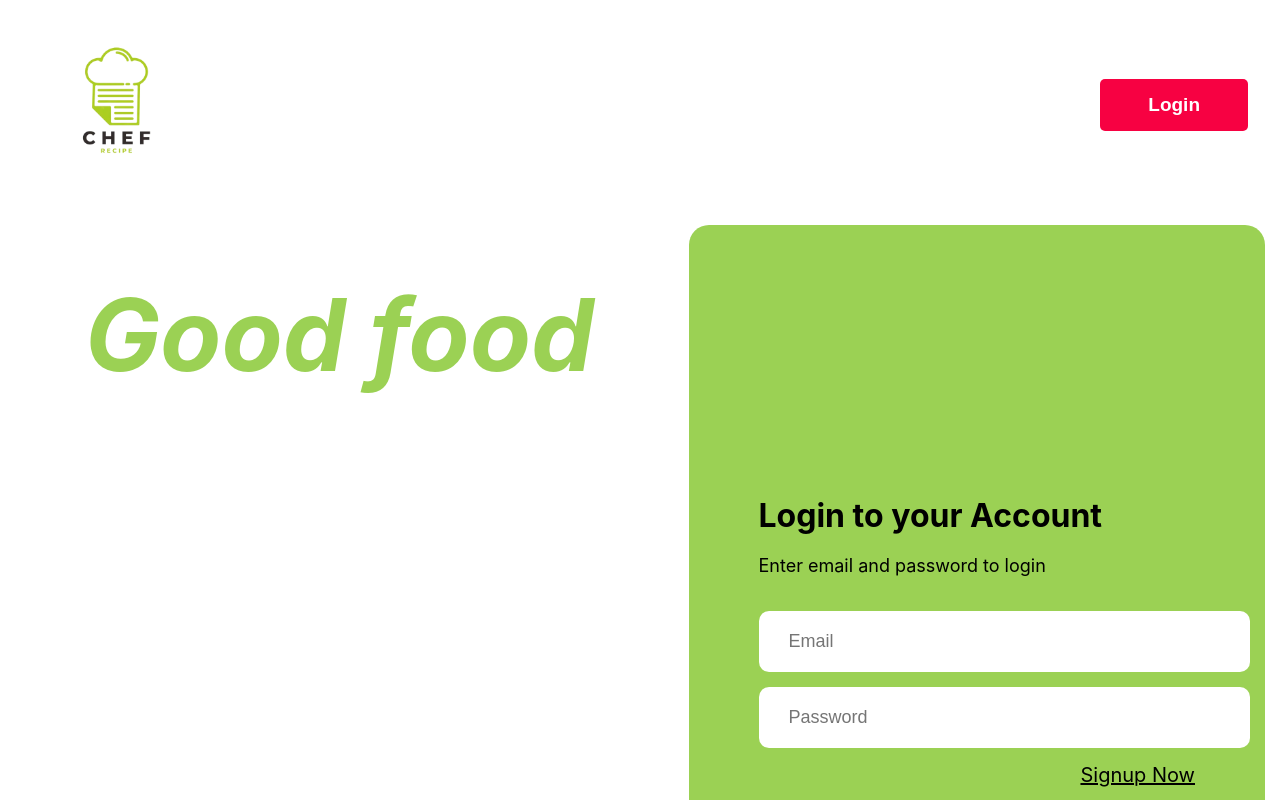
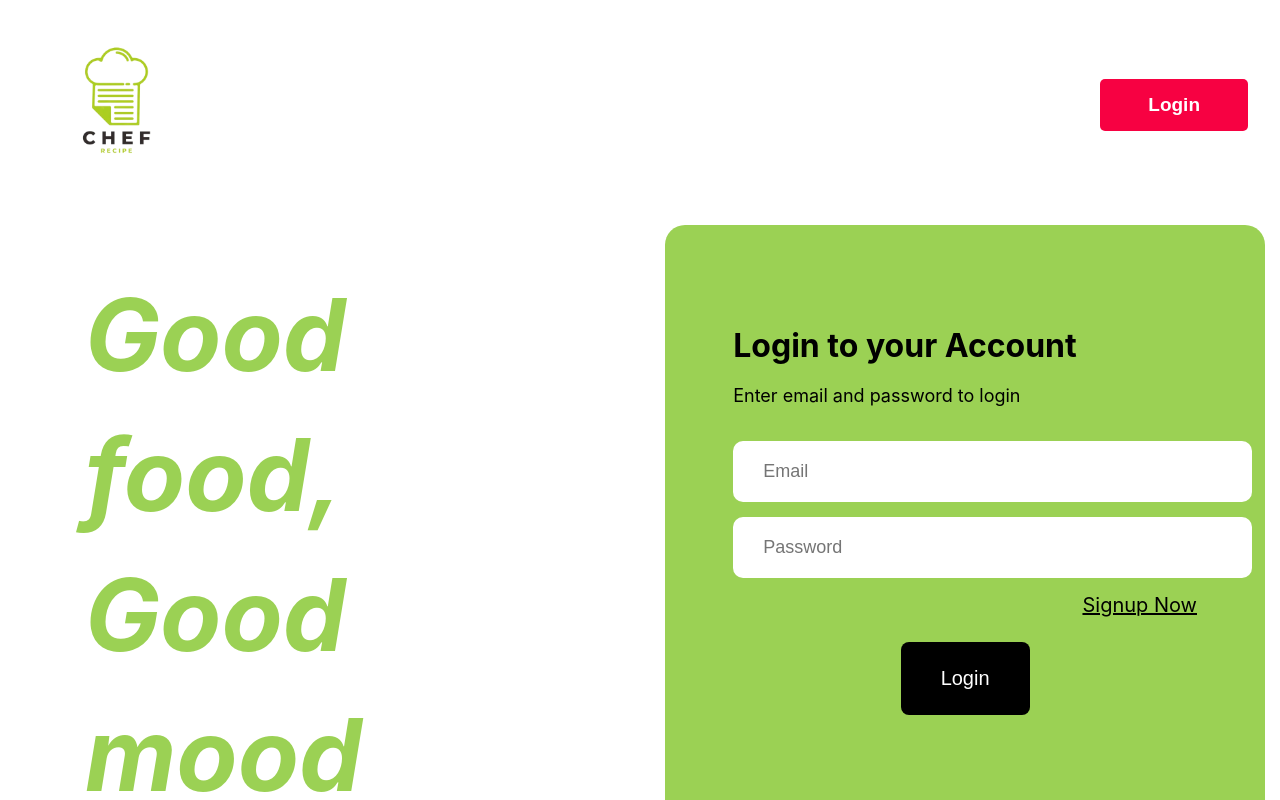
Before and after one commit to NithinVellodan/food-recipe-ui, a React (Create React App) app: page /auth/login/ in a window 1280 px wide. Shown: the top 800 px of the page. Built offline with nearby package versions, Linux system fonts and the light colour scheme.

Commit message:
front end styling completed

```diff
--- a/src/Components/Screens/Login.jsx
+++ b/src/Components/Screens/Login.jsx
@@ -47,7 +47,7 @@ function Login() {
       <Container>
         <LeftContainer>
           <HeaderContainer></HeaderContainer>
-          <MainHeading> Good food</MainHeading>
+          <MainHeading> Good food, Good mood</MainHeading>
         </LeftContainer>
         <RightContainer>
           <LoginContainer>
@@ -93,23 +93,25 @@ const LeftContainer = styled.div`
   width: 55%;
   padding: 40px 70px 70px;
 `;
-const HeaderContainer = styled.div``;
+const HeaderContainer = styled.div`
+  color: rgb(155, 209, 84);
+`;
 
 const MainHeading = styled.h1`
   font-size: 100px;
   font-style: italic;
-  color:rgb(155, 209, 84) ;
+  color: rgb(155, 209, 84);
   margin: 0 auto;
   line-height: 1.4em;
 `;
 const RightContainer = styled.div`
   background: rgb(155, 209, 84);
-  width: 45%;
+  width: 50%;
   display: flex;
   align-items: flex-end;
   justify-content: center;
   border-radius: 20px;
-  padding: 0 70px 70px;
+  padding: 0px 68px 240px;
 `;
 const LoginContainer = styled.div`
   padding-bottom: 70px;
@@ -171,7 +173,7 @@ const ButtonContainer = styled.div`
 `;
 const ErrorMessage = styled.p`
   font-size: 17px;
-  color: rgb(155, 209, 84);;
+  color: rgb(155, 209, 84);
   margin-bottom: 25px;
   text-align: center;
 `;
```
